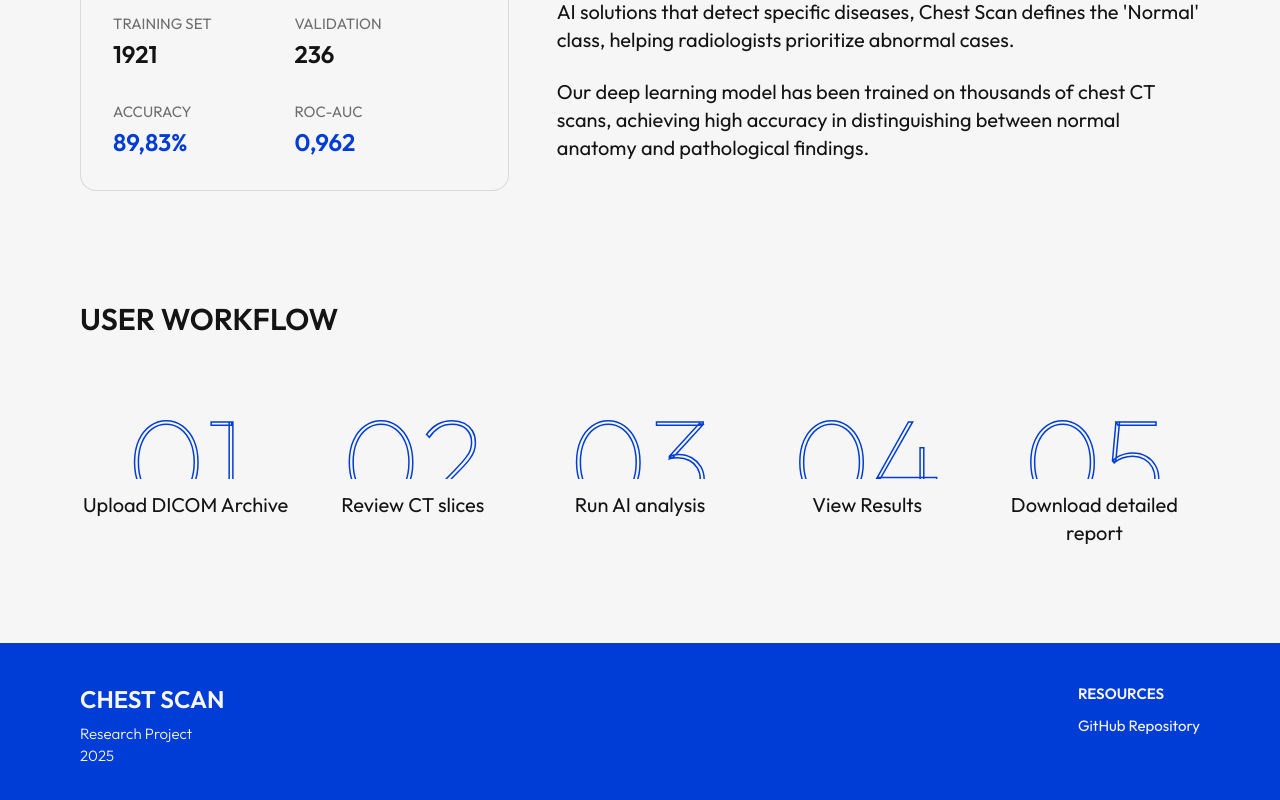
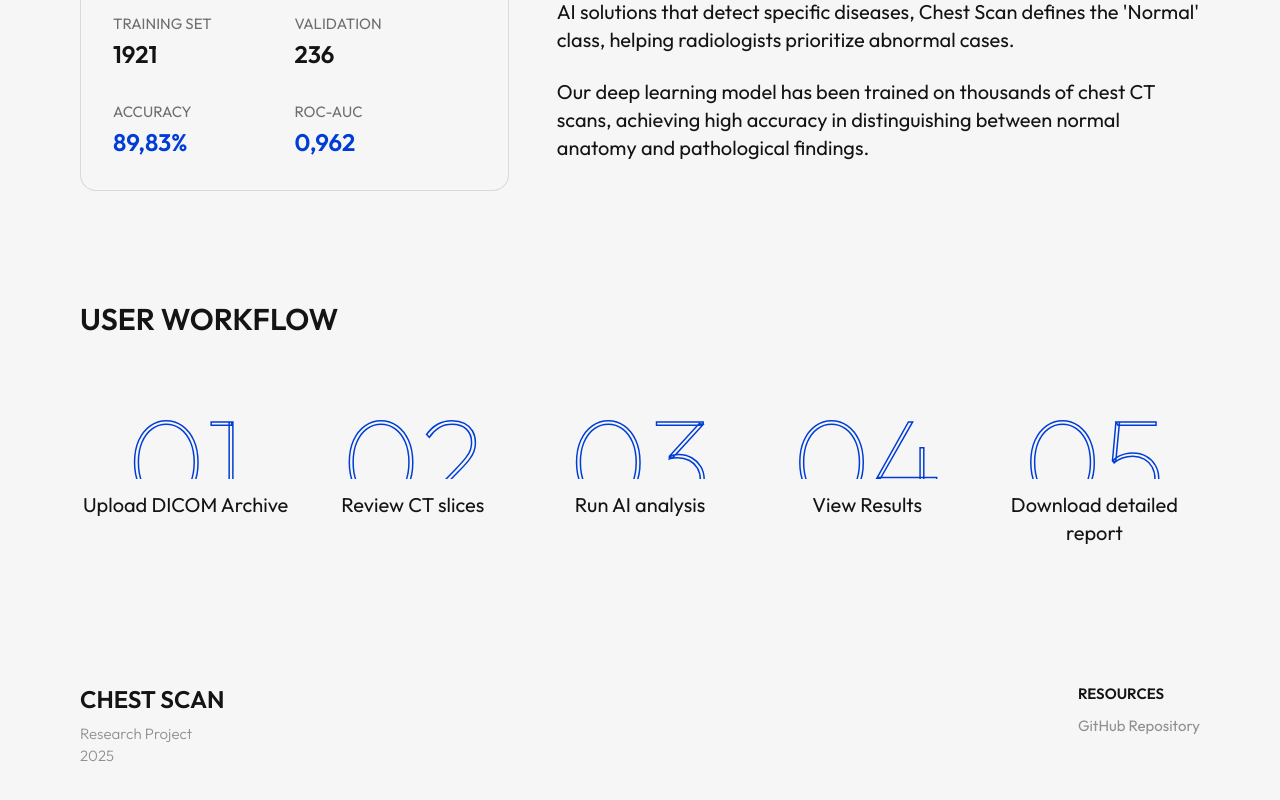
Before and after one commit to hgsihtwh/lung-scan, a React (Vite) app in the folder frontend/: page / in a window 1280 px wide. Shown: the part 1262-2062 px from the top of the page. Built offline with nearby package versions, Linux system fonts and the light colour scheme.

Commit message:
feat: фоновые glow-blobs, редизайн футера с синей границей

```diff
--- a/frontend/src/components/layout/Footer.jsx
+++ b/frontend/src/components/layout/Footer.jsx
@@ -1,23 +1,24 @@
 const Footer = () => {
   return (
-    <footer className="bg-primary-navy text-primary-beige mt-auto">
+    <footer className="footer-glow mt-auto" style={{ backgroundColor: 'var(--color-bg)', color: 'var(--color-text)' }}>
       <div className="max-w-[1440px] mx-auto px-4 sm:px-8 md:px-12 lg:px-[80px] py-6 sm:py-8 md:py-10">
         <div className="flex flex-col sm:flex-row justify-between gap-6">
           {/* Left side */}
           <div>
-            <h3 className="font-outfit font-semibold text-2xl mb-2">CHEST SCAN</h3>
-            <p className="font-outfit font-light text-[15px]">Research Project</p>
-            <p className="font-outfit font-light text-[15px]">2025</p>
+            <h3 className="font-outfit font-semibold text-2xl mb-2" style={{ color: 'var(--color-text)' }}>CHEST SCAN</h3>
+            <p className="font-outfit font-light text-[15px]" style={{ color: 'var(--color-text-muted)' }}>Research Project</p>
+            <p className="font-outfit font-light text-[15px]" style={{ color: 'var(--color-text-muted)' }}>2025</p>
           </div>
 
           {/* Right side */}
           <div>
-            <h4 className="font-outfit font-semibold text-[15px] mb-2">RESOURCES</h4>
+            <h4 className="font-outfit font-semibold text-[15px] mb-2" style={{ color: 'var(--color-text)' }}>RESOURCES</h4>
             <a
               href="https://github.com/hgsihtwh/lung-scan"
               target="_blank"
               rel="noopener noreferrer"
               className="font-outfit font-normal text-[15px] hover:opacity-70 transition-opacity"
+              style={{ color: 'var(--color-text-muted)' }}
             >
               GitHub Repository
             </a>
--- a/frontend/src/components/layout/Hero.jsx
+++ b/frontend/src/components/layout/Hero.jsx
@@ -28,7 +28,7 @@ const Hero = () => {
       className="max-w-[1440px] mx-auto px-4 sm:px-8 md:px-12 lg:px-[80px] pt-[180px] sm:pt-[260px] lg:pt-[350px] pb-16 sm:pb-24 lg:pb-32"
     >
       <h1
-        className="font-outfit font-semibold text-[80px] sm:text-[100px] lg:text-[150px] leading-none glow-text"
+        className="font-outfit font-semibold text-[80px] sm:text-[100px] lg:text-[150px] leading-none"
         style={{ color: 'var(--color-text)' }}
       >
         CHEST SCAN
--- a/frontend/src/components/layout/PageLayout.jsx
+++ b/frontend/src/components/layout/PageLayout.jsx
@@ -10,6 +10,22 @@ const PageLayout = ({ children, showBackground = true, className = '' }) => {
 
   return (
     <div className="min-h-screen bg-primary-beige relative flex flex-col overflow-hidden transition-colors duration-200">
+      {/* Background glow blobs — dark only */}
+      <div className="hidden dark:block absolute inset-0 pointer-events-none overflow-hidden z-0">
+        <div style={{
+          position: 'absolute', top: '15%', left: '65%',
+          width: '700px', height: '700px',
+          background: 'radial-gradient(circle, rgba(0,61,214,0.13) 0%, transparent 70%)',
+          transform: 'translate(-50%, -50%)',
+        }} />
+        <div style={{
+          position: 'absolute', top: '70%', left: '20%',
+          width: '500px', height: '500px',
+          background: 'radial-gradient(circle, rgba(0,61,214,0.09) 0%, transparent 70%)',
+          transform: 'translate(-50%, -50%)',
+        }} />
+      </div>
+
       {/* ASCII art background */}
       {showBackground && (
         <img
--- a/frontend/src/index.css
+++ b/frontend/src/index.css
@@ -76,6 +76,21 @@ body {
   background: radial-gradient(ellipse 60% 50% at 70% 40%, rgba(0, 61, 214, 0.18) 0%, transparent 70%);
 }
 
+.footer-glow {
+  position: relative;
+}
+
+.dark .footer-glow::before {
+  content: '';
+  position: absolute;
+  top: 0;
+  left: 5%;
+  right: 5%;
+  height: 1px;
+  background: linear-gradient(90deg, transparent, rgba(0, 61, 214, 1) 50%, transparent);
+  box-shadow: 0 0 40px 6px rgba(0, 61, 214, 0.7);
+}
+
 .scroll-styled {
   scrollbar-width: thin;
   scrollbar-color: var(--color-border) transparent;
```
